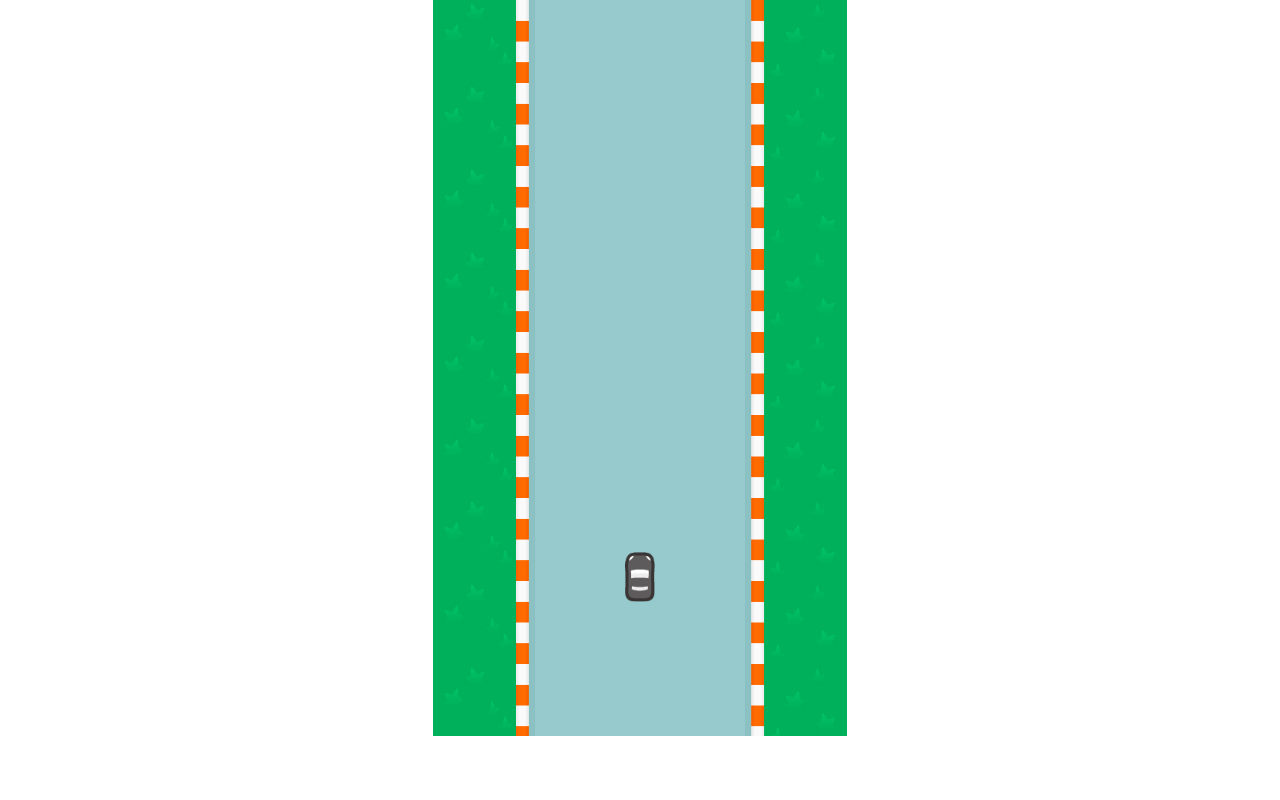
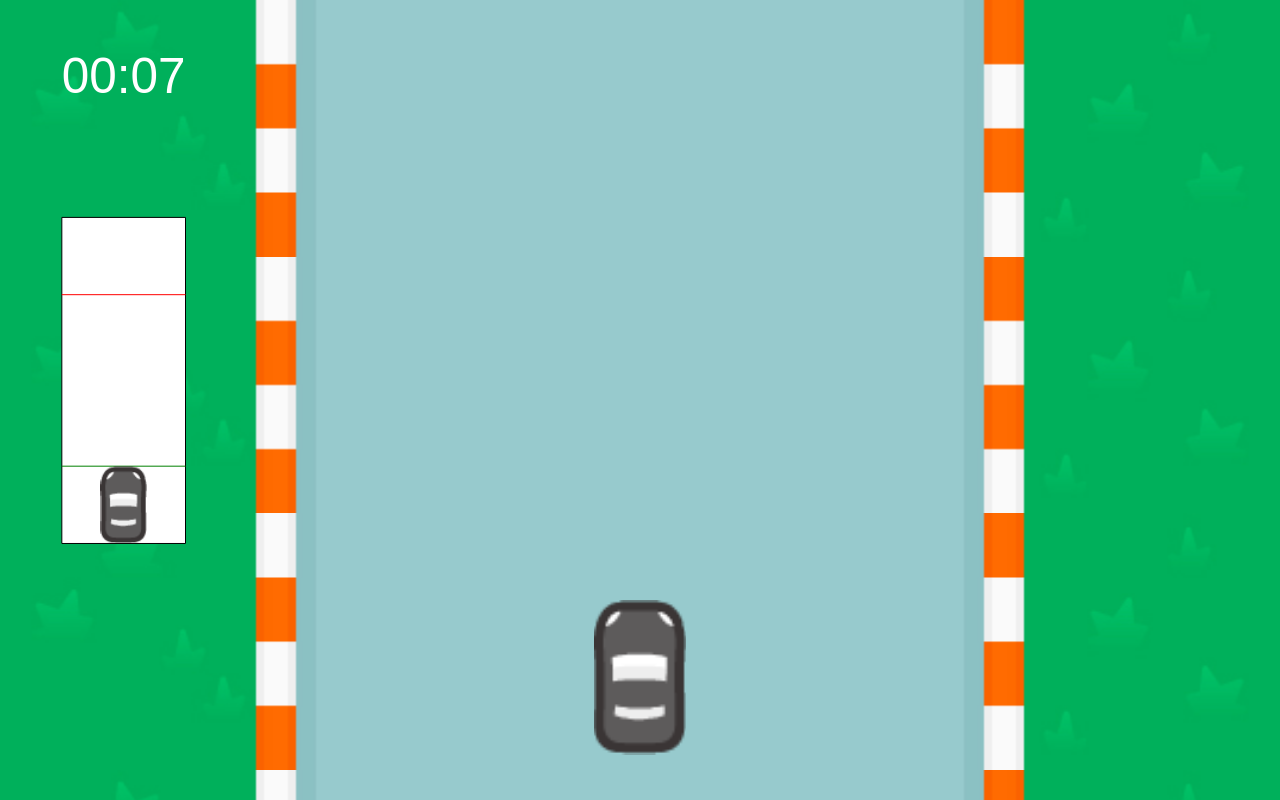
Before and after one commit to FEDQK/road-fighter, a website built with webpack: page index.html in a window 1280 px wide. Built offline with nearby package versions, Linux system fonts and the light colour scheme.

Commit message:
add(*): Map, Time, table results

```diff
--- a/src/game/Background.js
+++ b/src/game/Background.js
@@ -10,7 +10,7 @@ export default class Background {
     this.speed = speed;
     this.canvasSize = canvasSize;
     this.tiles = [];
-    this.observer = Service.get("Observer");
+    this.observer = Service.get("SpeedObserver");
     this.init();
   }
 
--- a/src/game/Enemy.js
+++ b/src/game/Enemy.js
@@ -10,7 +10,7 @@ export default class Enemy extends Sprite {
     this.size = size;
     this.speed = speed;
     this.speedGame = 0;
-    this.observer = Service.get("Observer");
+    this.observer = Service.get("SpeedObserver");
     this.observer.subscribe(data => {
       this.speedGame = data.speed;
     });
--- a/src/game/Game.js
+++ b/src/game/Game.js
@@ -2,7 +2,10 @@ import Background from "./Background";
 import Player from "./Player";
 import loadImages from "../modules/loadImages";
 import EnemyGenerator from "../generators/EnemyGenerator";
-// import Service from "../service";
+import Time from "./Time";
+import Service from "../service";
+import Map from "./Map";
+import utils from "../utils";
 
 export default class Game {
   constructor() {
@@ -12,44 +15,53 @@ export default class Game {
       "./media/images/enemy_type1.png"
     ]);
     loadImages.onReady(this.init, this);
-    this.maxSize = { width: 414, height: 736 };
+    this.defaultSize = { width: 414, height: 736 };
     this.speed = 0;
-    // this.observer = Service.get("Observer");
+    this.maxDistance = 1000;
+    this.isGameEnd = false;
+    this.dataResults = [
+      ["test", 130000],
+      ["test2", 150500],
+      ["test3", 102500],
+      ["test", 130000],
+      ["test2", 150500],
+      ["test3", 102500],
+      ["test", 130000],
+      ["test2", 150500],
+      ["test3", 102500],
+      ["test", 130000],
+      ["test2", 150500],
+      ["test3", 102500],
+      ["test", 130000],
+      ["test2", 150500],
+      ["test3", 102500]
+    ];
   }
 
   init() {
     this.canvas = document.createElement("canvas");
     this.ctx = this.canvas.getContext("2d");
-    document.getElementById("app").appendChild(this.canvas);
+    this.app = document.getElementById("app");
+    this.app.appendChild(this.canvas);
     this.setSizeCanvas();
     this.calcScaleGame();
     this.createBackground();
     this.createPlayer();
     this.createEnemies();
+    this.createTime();
+    this.createDistance();
+    // this.drawTable();
     window.gameLoop();
   }
 
   calcScaleGame() {
-    this.scale = this.canvas.width / this.maxSize.width;
+    this.scale = this.canvas.width / this.defaultSize.width;
+    this.scaleY = this.canvas.height / this.defaultSize.height;
   }
 
   setSizeCanvas() {
-    const { width, height } = this.getSizeWindow();
-    this.canvas.width = width;
-    this.canvas.height = height;
-  }
-
-  getSizeWindow() {
-    const windowWidth = document.documentElement.clientWidth;
-    const windowHeight = document.documentElement.clientHeight;
-    const size = Object.assign({}, this.maxSize);
-    if (windowWidth < size.width) {
-      size.width = windowWidth;
-    }
-    if (windowHeight < size.height) {
-      size.height = windowHeight;
-    }
-    return size;
+    this.canvas.width = document.documentElement.clientWidth;
+    this.canvas.height = document.documentElement.clientHeight;
   }
 
   createBackground() {
@@ -143,11 +155,77 @@ export default class Game {
     });
   }
 
+  createTime() {
+    this.time = new Time(this.ctx, "#fff", 16, { x: 20, y: 30 }, this.scale);
+  }
+
+  createDistance() {
+    this.distance = new Map(this.ctx, this.maxDistance, this.speed, {
+      x: this.scale,
+      y: this.scaleY
+    });
+  }
+
+  checkGameOver() {
+    if (this.distance.distance >= this.maxDistance) {
+      this.isGameEnd = true;
+      this.player.fullStop();
+    }
+  }
+
+  drawTable() {
+    this.sortDataResults();
+    const divTable = document.createElement("div");
+    divTable.id = "results";
+    const table = document.createElement("table");
+    if (this.dataResults.length > 10) {
+      this.dataResults.length = 10;
+    }
+    this.drawHeaderTable(table);
+    this.dataResults.forEach((data, index) => {
+      const tr = document.createElement("tr");
+      data.unshift(index + 1);
+      data.forEach((value, dataIndex) => {
+        const td = document.createElement("td");
+        if (dataIndex == 2) {
+          td.innerHTML = `${utils.formatTime(
+            utils.getMinutes(value)
+          )}:${utils.formatTime(utils.getSeconds(value))}`;
+        } else {
+          td.innerHTML = value;
+        }
+
+        tr.appendChild(td);
+      });
+      table.appendChild(tr);
+    });
+    divTable.appendChild(table);
+    this.app.appendChild(divTable);
+  }
+
+  drawHeaderTable(table) {
+    const dataHeader = ["№", "Name", "Time"];
+    const tr = document.createElement("tr");
+    dataHeader.forEach(value => {
+      const th = document.createElement("th");
+      th.innerHTML = value;
+      tr.appendChild(th);
+    });
+    table.appendChild(tr);
+  }
+
+  sortDataResults() {
+    this.dataResults = this.dataResults.sort((a, b) => a[1] - b[1]);
+  }
+
   draw() {
     this.ctx.clearRect(0, 0, this.canvas.width, this.canvas.height);
     this.background.draw();
     this.player.draw();
     this.enemies.draw();
+    this.time.draw();
+    this.distance.draw();
     this.checkCollisions();
+    this.checkGameOver();
   }
 }
--- /dev/null
+++ b/src/game/Map.js
@@ -0,0 +1,130 @@
+import Service from "../service";
+import Sprite from "./Sprite";
+
+const SIZE_MAP = {
+  width: 40,
+  height: 300
+};
+const POS_MAP = {
+  x: 20,
+  y: 200
+};
+const MPLAYER_SIZE = {
+  width: 15,
+  height: 25
+};
+
+export default class Map {
+  constructor(ctx, maxDistance, speed, scale) {
+    this.ctx = ctx;
+    this.speed = speed;
+    this.scale = scale;
+    this.lastTime = Date.now();
+    this.distance = 0;
+    this.maxDistance = maxDistance;
+    this.speedObserver = Service.get("SpeedObserver");
+    this.speedObserver.subscribe(data => {
+      this.speed = data.speed;
+    });
+    this.createPlayerOnMap();
+  }
+
+  calcDistance() {
+    const nowTime = Date.now();
+    if ((nowTime - this.lastTime) / 1000 > 1) {
+      this.lastTime = nowTime;
+      const newDistance = (this.distance * 10 + this.speed * 10) / 10;
+      if (newDistance > this.maxDistance) {
+        this.distance = this.maxDistance;
+      } else {
+        this.distance = newDistance;
+      }
+      console.log("speed", this.speed, "distance", this.distance);
+    }
+  }
+
+  drawMap() {
+    this.ctx.beginPath();
+    this.ctx.rect(
+      POS_MAP.x * this.scale.x,
+      POS_MAP.y * this.scale.y,
+      SIZE_MAP.width * this.scale.x,
+      SIZE_MAP.height * this.scale.y
+    );
+    this.ctx.fillStyle = "#fff";
+    this.ctx.strokeStyle = "#000";
+    this.ctx.fill();
+    this.ctx.stroke();
+    this.ctx.closePath();
+    this.drawLineStartOrFinish(true);
+    this.drawLineStartOrFinish(false);
+  }
+
+  drawLineStartOrFinish(isStart = true) {
+    this.ctx.beginPath();
+    let margin = 0;
+    if (isStart) {
+      this.ctx.strokeStyle = "green";
+      margin =
+        -MPLAYER_SIZE.height * this.scale.x + SIZE_MAP.height * this.scale.y;
+    } else {
+      this.ctx.strokeStyle = "red";
+      margin = MPLAYER_SIZE.height * this.scale.x;
+    }
+    this.ctx.moveTo(
+      POS_MAP.x * this.scale.x,
+      POS_MAP.y * this.scale.y + margin
+    );
+    this.ctx.lineTo(
+      POS_MAP.x * this.scale.x + SIZE_MAP.width * this.scale.x,
+      POS_MAP.y * this.scale.y + margin
+    );
+    this.ctx.stroke();
+    this.ctx.closePath();
+  }
+
+  createPlayerOnMap() {
+    this.mPlayer = new Sprite(
+      this.ctx,
+      "./media/images/player_type1.png",
+      this.getPositionMPlayer(),
+      {
+        width: MPLAYER_SIZE.width * this.scale.x,
+        height: MPLAYER_SIZE.height * this.scale.x
+      }
+    );
+  }
+
+  getPositionMPlayer() {
+    return {
+      x:
+        POS_MAP.x * this.scale.x +
+        (SIZE_MAP.width * this.scale.x) / 2 -
+        (MPLAYER_SIZE.width * this.scale.x) / 2,
+      y: this.calcVerticalPositionMPlayer()
+    };
+  }
+
+  calcVerticalPositionMPlayer() {
+    const finishPosition = POS_MAP.y * this.scale.y;
+    const startPosition =
+      finishPosition +
+      SIZE_MAP.height * this.scale.y -
+      MPLAYER_SIZE.height * this.scale.x;
+    return (
+      startPosition -
+      (startPosition - finishPosition) * (this.distance / this.maxDistance)
+    );
+  }
+
+  upadateVerticalPostionMPlayer() {
+    this.mPlayer.pos.y = this.calcVerticalPositionMPlayer();
+  }
+
+  draw() {
+    this.calcDistance();
+    this.drawMap();
+    this.mPlayer.draw();
+    this.upadateVerticalPostionMPlayer();
+  }
+}
--- a/src/game/Player.js
+++ b/src/game/Player.js
@@ -17,7 +17,7 @@ export default class Player extends Sprite {
     this.size = size;
     this.speed = speed;
     this.zoneMoving = zoneMoving;
-    this.observer = Service.get("Observer");
+    this.observer = Service.get("SpeedObserver");
   }
 
   draw() {
@@ -27,10 +27,11 @@ export default class Player extends Sprite {
 
   handleInput() {
     if (input.isDown("DOWN") || input.isDown("s")) {
-      if (this.speed <= 0) {
+      const newSpeed = (this.speed * 10 - SPEED_DOWN * 10) / 10;
+      if (newSpeed <= 0) {
         this.speed = 0;
       } else {
-        this.speed = (this.speed * 10 - SPEED_DOWN * 10) / 10;
+        this.speed = newSpeed;
       }
       this.createBroadcastChangeSpeed(this.speed);
     }
--- /dev/null
+++ b/src/game/Time.js
@@ -0,0 +1,41 @@
+import utils from "../utils";
+
+export default class Time {
+  constructor(ctx, color, size, pos, scale) {
+    this.ctx = ctx;
+    this.color = color;
+    this.size = size;
+    this.pos = pos;
+    this.scale = scale;
+    this.startTime = Date.now();
+    this.time = 0;
+    this.init();
+  }
+
+  init() {
+    this.ctx.font = `${this.size * this.scale}px Arial`;
+  }
+
+  calcTime() {
+    const nowTime = Date.now();
+    this.time = nowTime - this.startTime;
+  }
+
+  getFormatedTime() {
+    return `${utils.formatTime(utils.getMinutes(this.time))}:${utils.formatTime(
+      utils.getSeconds(this.time)
+    )}`;
+  }
+
+  draw() {
+    this.calcTime();
+    this.ctx.beginPath();
+    this.ctx.fillStyle = this.color;
+    this.ctx.fillText(
+      this.getFormatedTime(),
+      this.pos.x * this.scale,
+      this.pos.y * this.scale
+    );
+    this.ctx.closePath();
+  }
+}
--- a/src/generators/EnemyGenerator.js
+++ b/src/generators/EnemyGenerator.js
@@ -24,7 +24,7 @@ export default class EnemyGenerator {
     this.scale = scale;
     this.canvasSize = canvasSize;
     this.enemies = [];
-    this.observer = Service.get("Observer");
+    this.observer = Service.get("SpeedObserver");
     this.observer.subscribe(data => {
       this.speed = data.speed;
     });
@@ -45,14 +45,16 @@ export default class EnemyGenerator {
   }
 
   getRandomPosition(index, width) {
-    const minPositionX =
-      this.zone.min + index * this.getZoneForOneEnemy() * this.scale;
+    const minPositionX = this.zone.min + index * this.getZoneForOneEnemy();
     return {
       x: utils.getRandomInt(
         minPositionX,
-        minPositionX + this.getZoneForOneEnemy() * this.scale - width
+        minPositionX + this.getZoneForOneEnemy() - width
       ),
-      y: utils.getRandomInt(MIN_ZONE_SPAWN, MAX_ZONE_SPAWN)
+      y: utils.getRandomInt(
+        MIN_ZONE_SPAWN * this.scale,
+        MAX_ZONE_SPAWN * this.scale
+      )
     };
   }
 
@@ -77,7 +79,7 @@ export default class EnemyGenerator {
     this.enemies.forEach((enemy, index) => {
       enemy.draw();
       if (
-        enemy.pos.y < MAX_ZONE_SPAWN ||
+        enemy.pos.y < MAX_ZONE_SPAWN * this.scale ||
         enemy.pos.y > this.canvasSize.height
       ) {
         this.setNewPositionAndSpeedForEnemy(enemy, index);
--- a/src/main.js
+++ b/src/main.js
@@ -18,6 +18,8 @@ window.requestAnimFrame = (function() {
 const game = new Game();
 
 window.gameLoop = () => {
-  requestAnimFrame(gameLoop);
-  game.draw();
+  if (!game.isGameEnd) {
+    requestAnimFrame(gameLoop);
+    game.draw();
+  }
 };
--- a/src/service/index.js
+++ b/src/service/index.js
@@ -7,5 +7,5 @@ export default class Service {
 }
 
 Service.list = {
-  Observer: new EventObserver()
+  SpeedObserver: new EventObserver()
 };
--- a/src/utils/index.js
+++ b/src/utils/index.js
@@ -2,4 +2,20 @@ function getRandomInt(min, max) {
   return Math.floor(Math.random() * (max - min)) + min;
 }
 
-export default { getRandomInt };
+function getHours(time) {
+  return Math.floor(time / 1000 / 60 / 60);
+}
+
+function getMinutes(time) {
+  return Math.floor(time / 1000 / 60) % 60;
+}
+
+function getSeconds(time) {
+  return Math.floor(time / 1000) % 60;
+}
+
+function formatTime(value) {
+  return value.toString().length <= 1 ? "0" + value : value;
+}
+
+export default { getRandomInt, getHours, getMinutes, getSeconds, formatTime };
```
Also changed, not shown: src/styles/main.css (+34 -0 lines).
